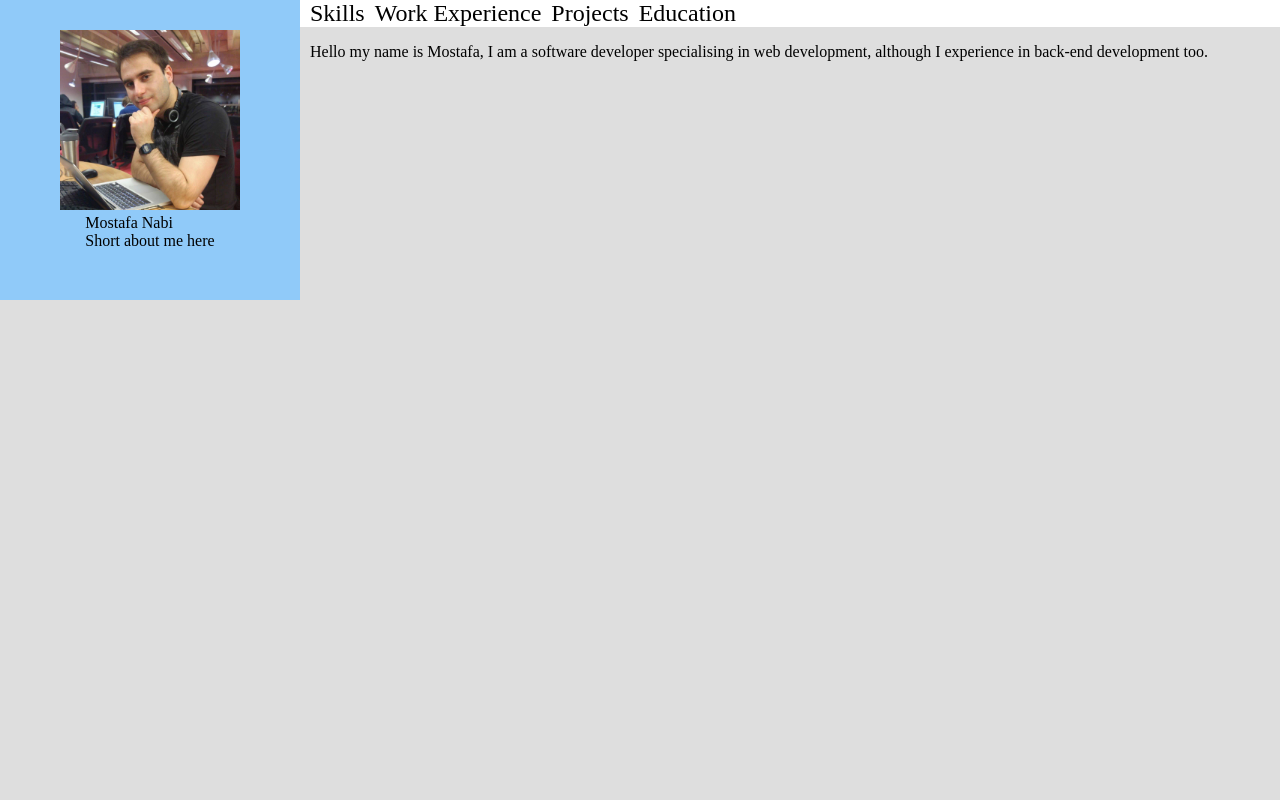
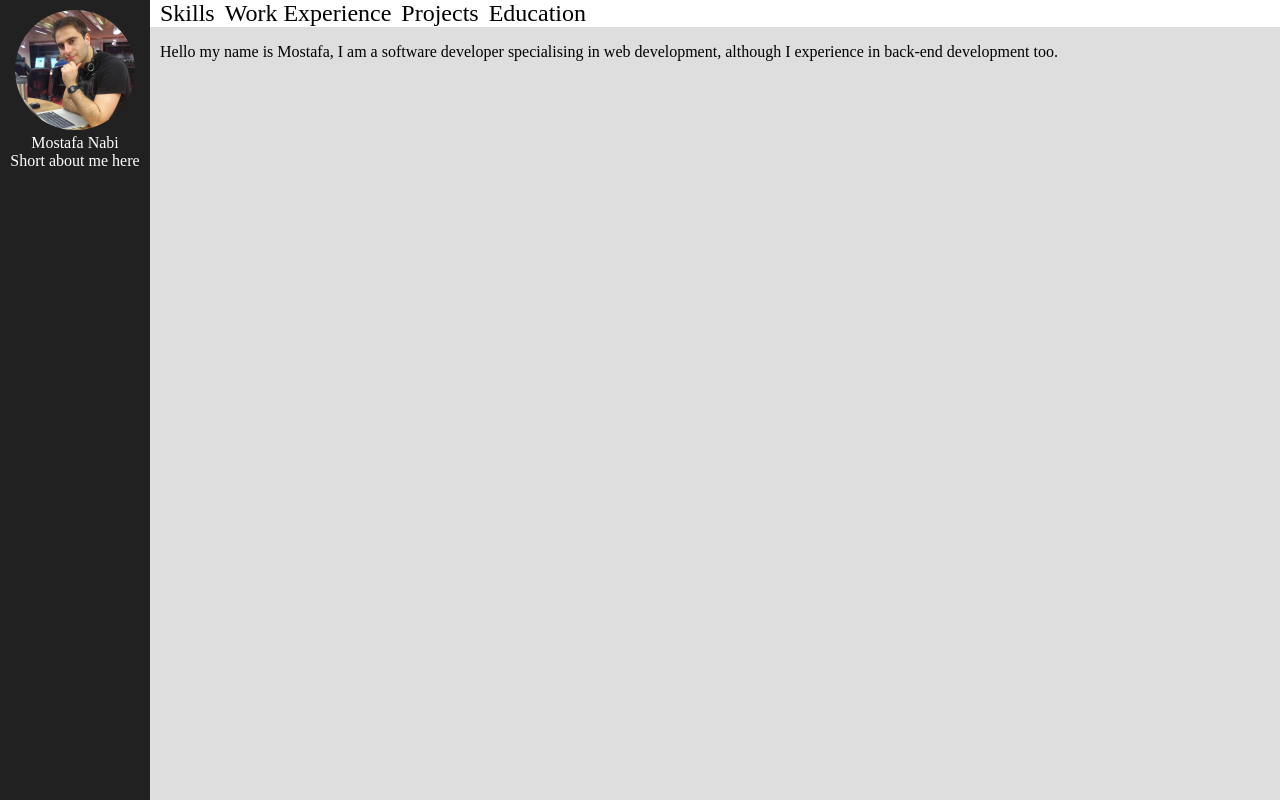
Before and after one commit to MostafaNabi/personal-website, a Vue app: page /#/ in a window 1280 px wide. Built offline with nearby package versions, Linux system fonts and the light colour scheme.

Commit message:
Changed sidebar to use darker color

```diff
--- a/src/components/TheSidebar.vue
+++ b/src/components/TheSidebar.vue
@@ -1,15 +1,15 @@
 <template>
   <div>
     <div id="container">
-      <div id="background-color-wrapper">
       <div id="profile-wrapper">
         <div id="profile-picture-wrapper">
-            <img id="profile-picture" v-bind:src="profilePicture"/>
+          <router-link to="/" class="link">
+            <img id="profile-picture" v-bind:src="profilePicture" alt="profile picture"/>
+          </router-link>
         </div>
         <div id="profile-text-wrapper">
           <div id="profile-name"> Mostafa Nabi </div>
           <div id="profile-description"> Short about me here </div>
-          </div>
         </div>
       </div>
     </div>
@@ -34,27 +34,27 @@ export default {
     position: static;
     display: flex;
     height: 100%;
-    width: 300px;
+    width: 150px;
+    background-color: #212121;
   }
-
-  #background-color-wrapper {
-    width: 100%;
-    height: 300px;
-    background-color: #90CAF9;
-  }
-
   #profile-wrapper {
     display: flex;
     flex-direction: column;
     justify-content: flex-start;
     align-items: center;
     width: 100%;
-    margin-top: 30px;
+    margin-top: 10px;
+  }
+
+  #profile-text-wrapper {
+    color: white;
+    text-align: center;
   }
 
   #profile-picture {
-    height: 180px;
-    width: 180px;
+    height: 120px;
+    width: 120px;
+    border-radius: 50%;
   }
 
 </style>
```
Lines whose indentation alone changed are shown as unchanged.
